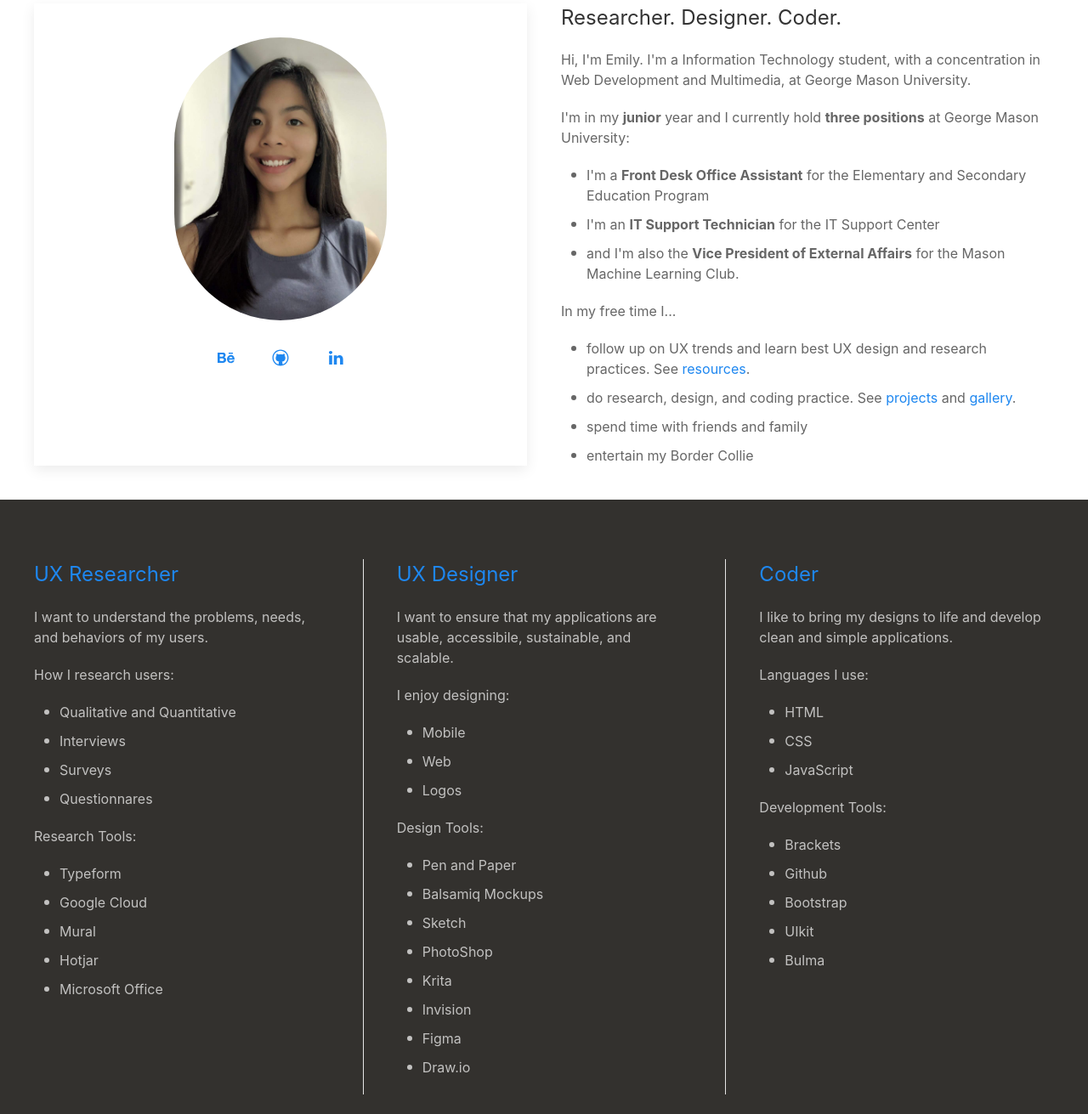
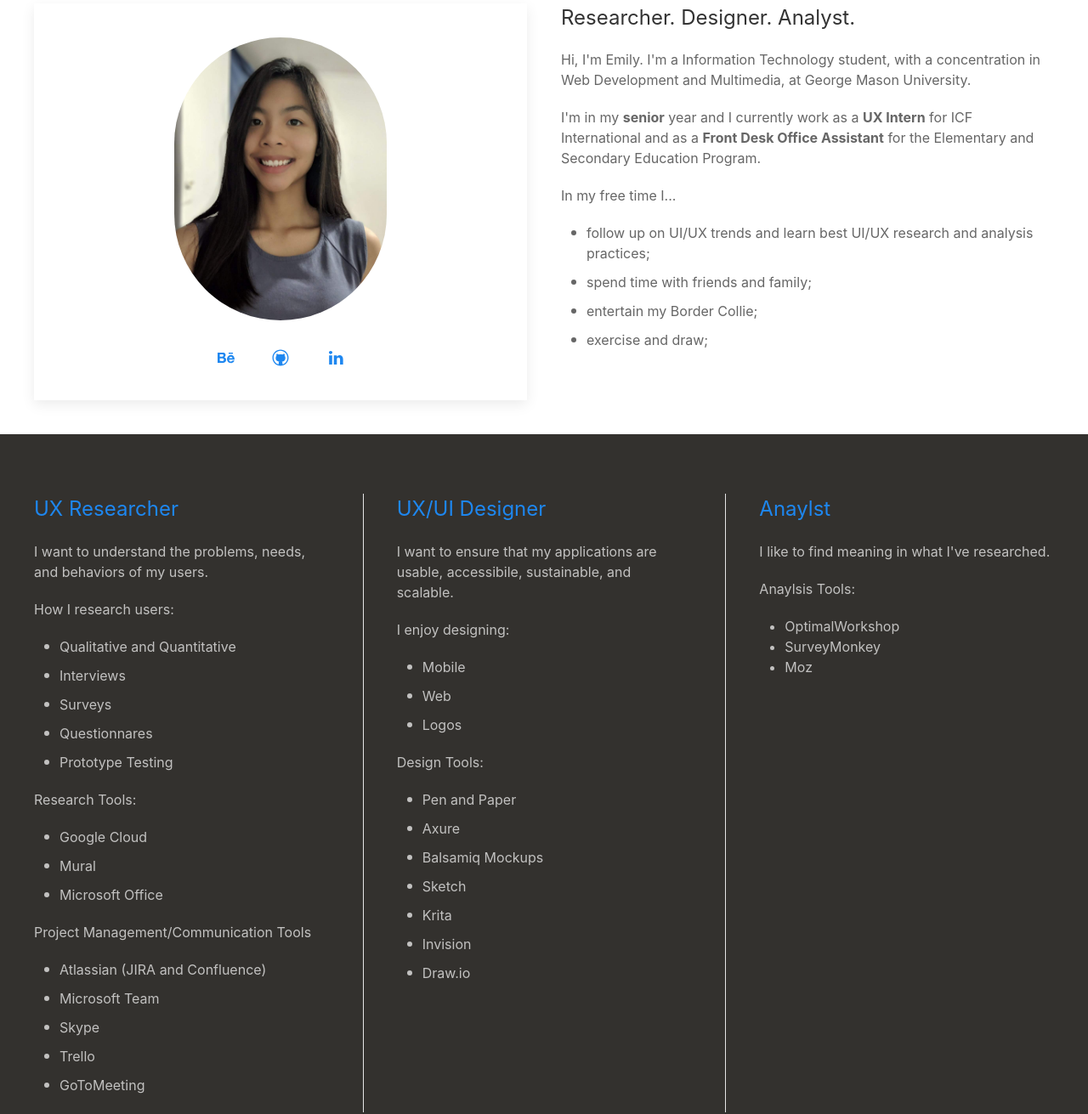
Before and after one commit to emilypho/emilypho.github.io, a plain HTML site: page index.html in a window 1280 px wide. Shown: the part 416-1727 px from the top of the page at 85% size. Drawn offline with nearby package versions, Linux system fonts and the light colour scheme; files whose address does not match are found by name.

Commit message:
update 1

```diff
--- a/index.html
+++ b/index.html
@@ -56,24 +56,22 @@
                     </div>
                  </div>
                 <div uk-scrollspy="cls: uk-animation-slide-right; repeat: true">
-                    <h3>Researcher. Designer. Coder.</h3>
+                    <h3>Researcher. Designer. Analyst.</h3>
                     <p>
                         Hi, I'm Emily. I'm a Information Technology student, with a concentration in Web Development and Multimedia, at George Mason University.
                     </p>
-                    <p>I'm in my <b>junior</b> year and I currently hold <b>three positions</b> at George Mason University:</p>
-                    <ul class="uk-list uk-list-bullet">
-                        <li>I'm a <b>Front Desk Office Assistant</b> for the Elementary and Secondary Education Program</li>
-                        <li>I'm an <b>IT Support Technician</b> for the IT Support Center</li>
-                        <li>and I'm also the <b>Vice President of External Affairs</b> for the Mason Machine Learning Club.</li>
-                    </ul>
+                    <p>
+                        I'm in my <b>senior</b> year and I currently work as a <b>UX Intern</b> for ICF International and as a
+                        <b>Front Desk Office Assistant</b> for the Elementary and Secondary Education Program.
+                    </p>
                     <p>
                         In my free time I...
                     </p>
                     <ul class="uk-list uk-list-bullet">
-                        <li>follow up on UX trends and learn best UX design and research practices. See <a href="resources.html">resources</a>.</li>
-                        <li>do research, design, and coding practice. See <a href="projects.html">projects</a> and <a href="gallery.html">gallery</a>.</li>
-                        <li>spend time with friends and family</li>
-                        <li>entertain my Border Collie</li>
+                        <li>follow up on UI/UX trends and learn best UI/UX research and analysis practices;</li>
+                        <li>spend time with friends and family;</li>
+                        <li>entertain my Border Collie;</li>
+                        <li>exercise and draw;</li>
                     </ul>
                 </div>
             </div>
@@ -92,19 +90,26 @@
                                 <li>Interviews</li>
                                 <li>Surveys</li>
                                 <li>Questionnares</li>
+                                <li>Prototype Testing</li>
                             </ul>
                             <p>Research Tools:</p>
                             <ul class="uk-list uk-list-bullet">
-                                <li>Typeform</li>
                                 <li>Google Cloud</li>
                                 <li>Mural</li>
-                                <li>Hotjar</li>
                                 <li>Microsoft Office</li>
+                            </ul>
+                            <p>Project Management/Communication Tools</p>
+                            <ul class="uk-list uk-list-bullet">
+                                <li>Atlassian (JIRA and Confluence)</li>
+                                <li>Microsoft Team</li>
+                                <li>Skype</li>
+                                <li>Trello</li>
+                                <li>GoToMeeting</li>
                             </ul>
                         </div>
                     </div>
                     <div>
-                        <h3 class="uk-text-primary uk-text-lead">UX Designer</h3>
+                        <h3 class="uk-text-primary uk-text-lead">UX/UI Designer</h3>
                         <div class="uk-light">
                             <p class="uk-text-medium">I want to ensure that my applications are usable, accessibile, sustainable, and scalable.</p>
                             <p>I enjoy designing:</p>
@@ -116,39 +121,32 @@
                             <p>Design Tools:</p>
                             <ul class="uk-list uk-list-bullet">
                                 <li>Pen and Paper</li>
+                                <li>Axure</li>
                                 <li>Balsamiq Mockups</li>
                                 <li>Sketch</li>
-                                <li>PhotoShop</li>
                                 <li>Krita</li>
                                 <li>Invision</li>
-                                <li>Figma</li>
                                 <li>Draw.io</li>
+
                             </ul>
                         </div>
                     </div>
                     <div>
-                        <h3 class="uk-text-primary uk-text-lead">Coder</h3>
+                        <h3 class="uk-text-primary uk-text-lead">Anaylst</h3>
                         <div class="uk-light">
-                            <p class="uk-text-medium">I like to bring my designs to life and develop clean and simple applications.</p>
-                            <p>Languages I use:</p>
-                            <ul class="uk-list uk-list-bullet">
-                                <li>HTML</li>
-                                <li>CSS</li>
-                                <li>JavaScript</li>
-                            </ul>
-                            <p>Development Tools:</p>
-                            <ul class="uk-list uk-list-bullet">
-                                <li>Brackets</li>
-                                <li>Github</li>
-                                <li>Bootstrap</li>
-                                <li>UIkit</li>
-                                <li>Bulma</li>
+                            <p class="uk-text-medium">I like to find meaning in what I've researched.</p>
+                            <p>Anaylsis Tools:</p>
+                            <ul>
+                                <li>OptimalWorkshop</li>
+                                <li>SurveyMonkey</li>
+                                <li>Moz</li>
                             </ul>
                         </div>
                     </div>
                 </div>
             </div>
         </div>
+
 
         <div class="uk-section">
             <div class="uk-container">
@@ -159,7 +157,7 @@
                     <div>
                         <div class="uk-tile">
                             <p class="uk-h4">IT Support Technician</p>
-                            <p><b>June 2017-Present</b></p>
+                            <p><b>June 2017-August 2019</b></p>
                             <p>Reporting to the IT Manager of the IT Support Center at George Mason University, providing technical support to all students and faculty via phone call, live chat, and dorm appointments. My key responsibilities include diagnosing and troubleshooting network, printer, computer, and gaming device problems. As well as teaching people how to be safe on the internet and how to deal with spyware, virus, and trojan issues.</p>
                             <p>Key Achievements:</p>
                             <ul class="uk-list">
@@ -209,7 +207,7 @@
                 <p class="uk-h1">Education</p>
                 <p>BA - Information Technology, Web Development and Multimedia Concentration</p>
                 <p>George Mason University</p>
-                <p>Graduating May 2020, GPA 3.47</p>
+                <p>Graduating May 2020, GPA 3.5</p>
             </div>
         </div>
         <br>
```
Also changed, not shown: 1 other file.
